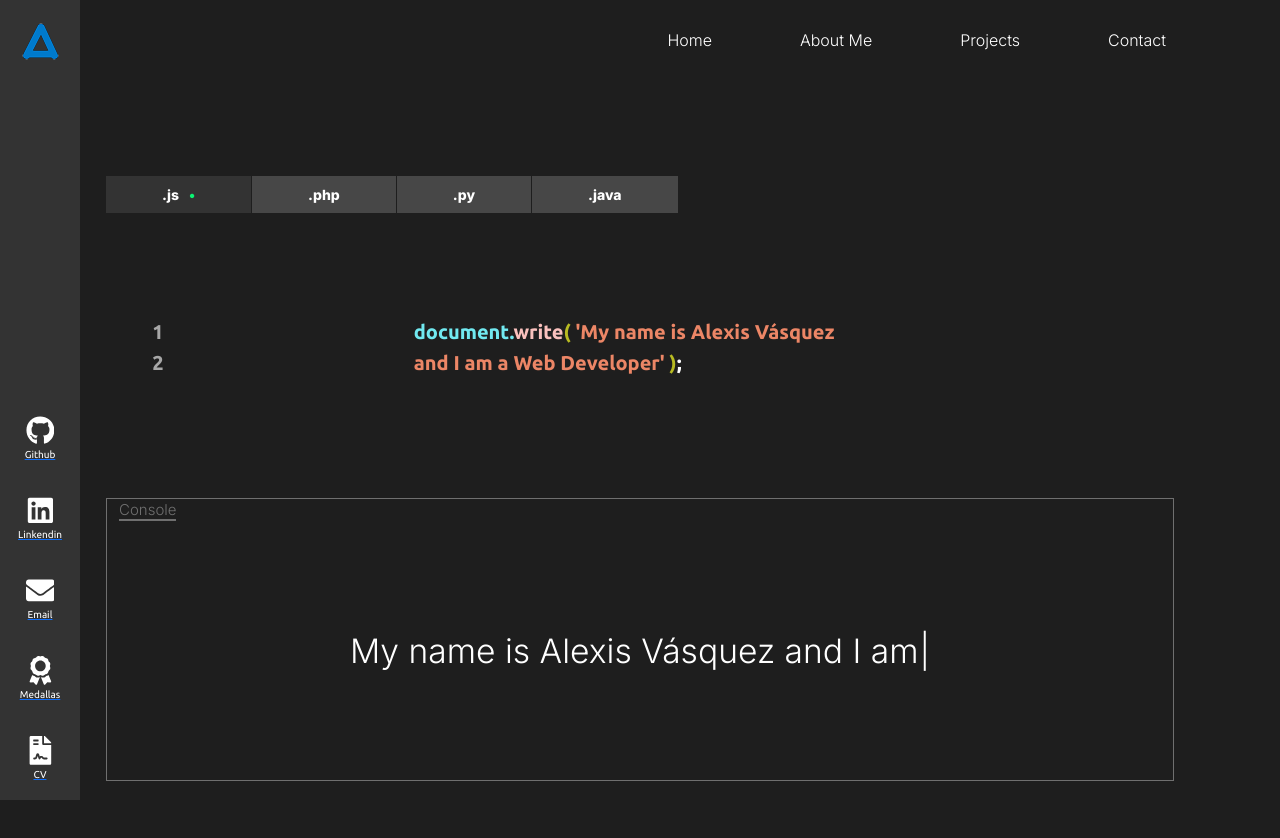
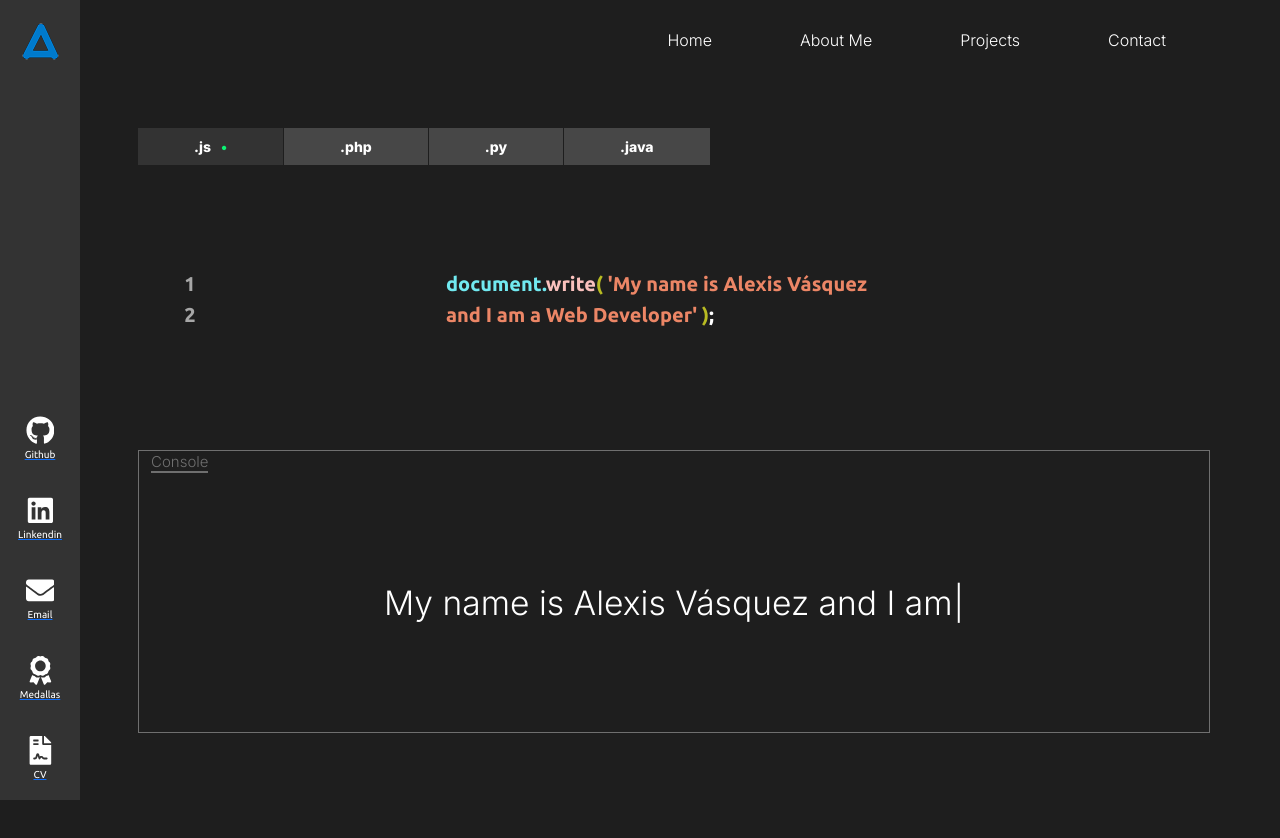
Before and after one commit to favt12/Portafolio, a React app: page / in a window 1280 px wide. Shown: the top 838 px of the page. Built offline with nearby package versions, Linux system fonts and the light colour scheme.

Commit message:
Added padding-left: 5rem property to Home content

```diff
--- a/src/scss/_Globales.scss
+++ b/src/scss/_Globales.scss
@@ -6,7 +6,6 @@
     padding: 0;
     box-sizing: border-box;
     color: #fff;
-    //background-color: $primaryColor;
 
 }
 
--- a/src/scss/_One_block_idioms.scss
+++ b/src/scss/_One_block_idioms.scss
@@ -4,7 +4,7 @@ section.OneBlock {
     height: 100%;
     width: 100%;
     @media only screen and (min-width: 1024px) {
-        padding: 3rem;
+        padding-left: 5rem;
     }
         .nav-pills {
             justify-content: center;
```
